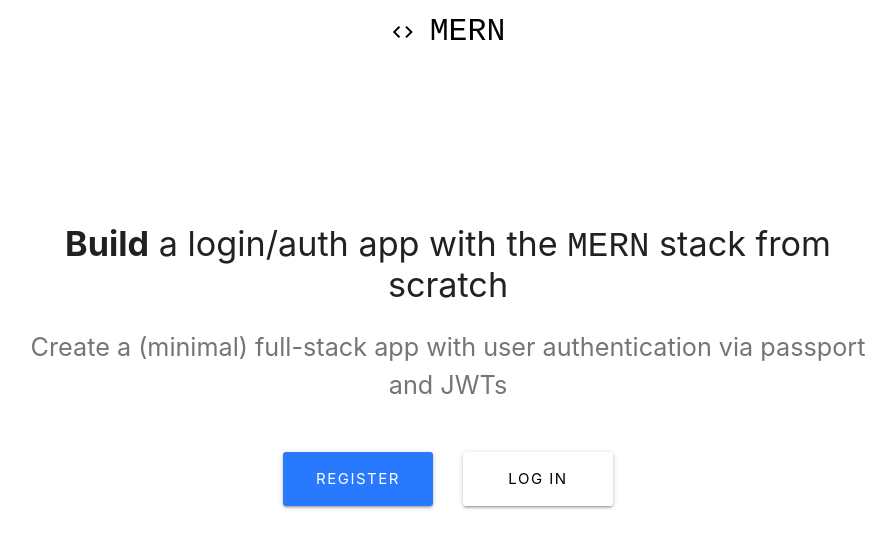
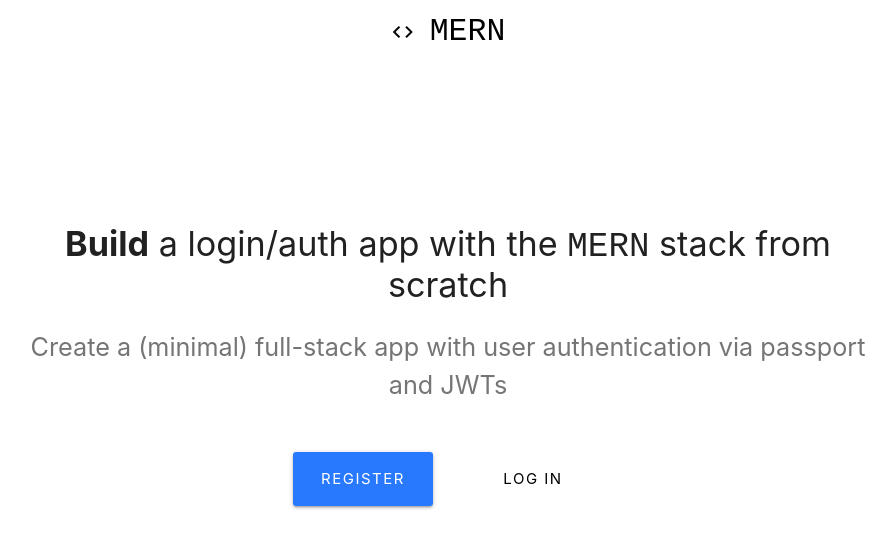
Before and after one commit to jdavid18/mern-auth, a React (Create React App) app in the folder client/: page / in a window 1280 px wide. Shown: the top 548 px of the page, without its empty margins (192-1088 px from the left). Built offline with nearby package versions, Linux system fonts and the light colour scheme.

Commit message:
Small changes to styling and README.md

```diff
--- a/client/src/components/layout/Landing.js
+++ b/client/src/components/layout/Landing.js
@@ -20,7 +20,7 @@ class Landing extends Component {
             <Link
               to="/register"
               style={{
-                width: "150px",
+                width: "140px",
                 borderRadius: "3px",
                 letterSpacing: "1.5px"
               }}
@@ -32,11 +32,11 @@ class Landing extends Component {
               to="/login"
               style={{
                 marginLeft: "2rem",
-                width: "150px",
+                width: "140px",
                 borderRadius: "3px",
                 letterSpacing: "1.5px"
               }}
-              className="btn btn-large waves-effect white hoverable black-text"
+              className="btn btn-large btn-flat waves-effect white black-text"
             >
               Log In
             </Link>
```
Also changed, not shown: 1 other file (tests, documents, lock files or other folders).
